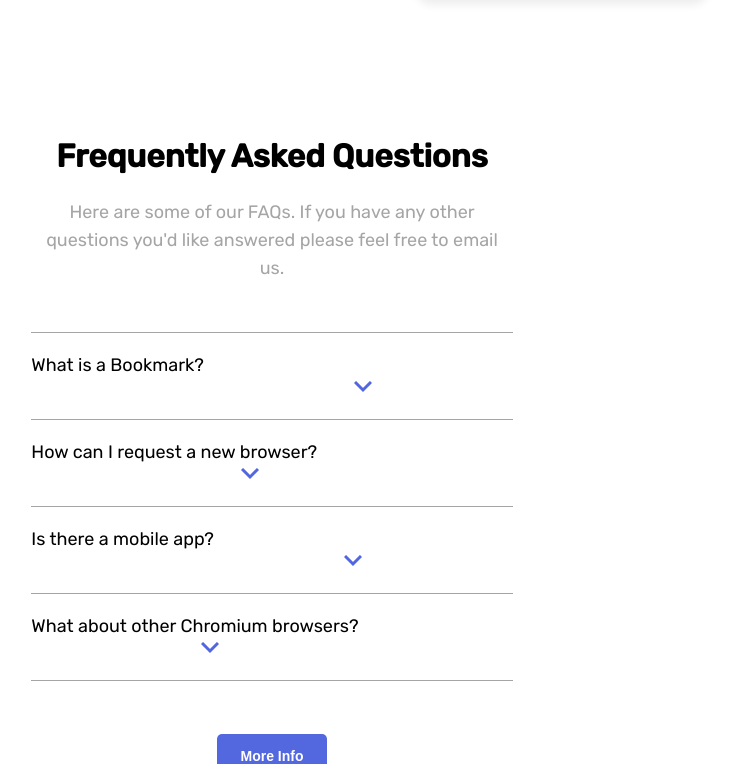
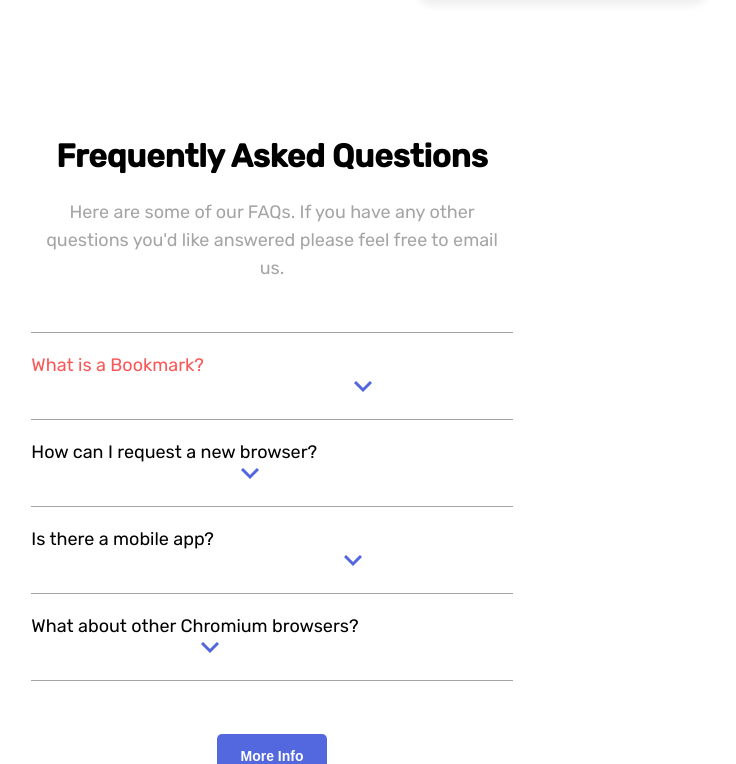
Before and after one commit to JamesN96/Bookmark-landing-page, a plain HTML site: page index.html in a window 1280 px wide. In both pictures the pointer is over the link "What is a Bookmark?". Shown: the part 2832-3596 px from the top of the page, without its empty margins (368-1104 px from the left). Drawn offline with Linux system fonts and the light colour scheme.

Commit message:
Add hover effect on a links in the faq section

```diff
--- a/css/style.css
+++ b/css/style.css
@@ -309,6 +309,10 @@ header nav button {
     border-bottom: 1px solid rgb(165, 165, 165);
 }
 
+#list a:hover {
+    color: hsl(0, 94%, 66%);
+}
+
 #faq button {
     height: 45px;
     width: 110px;
```
